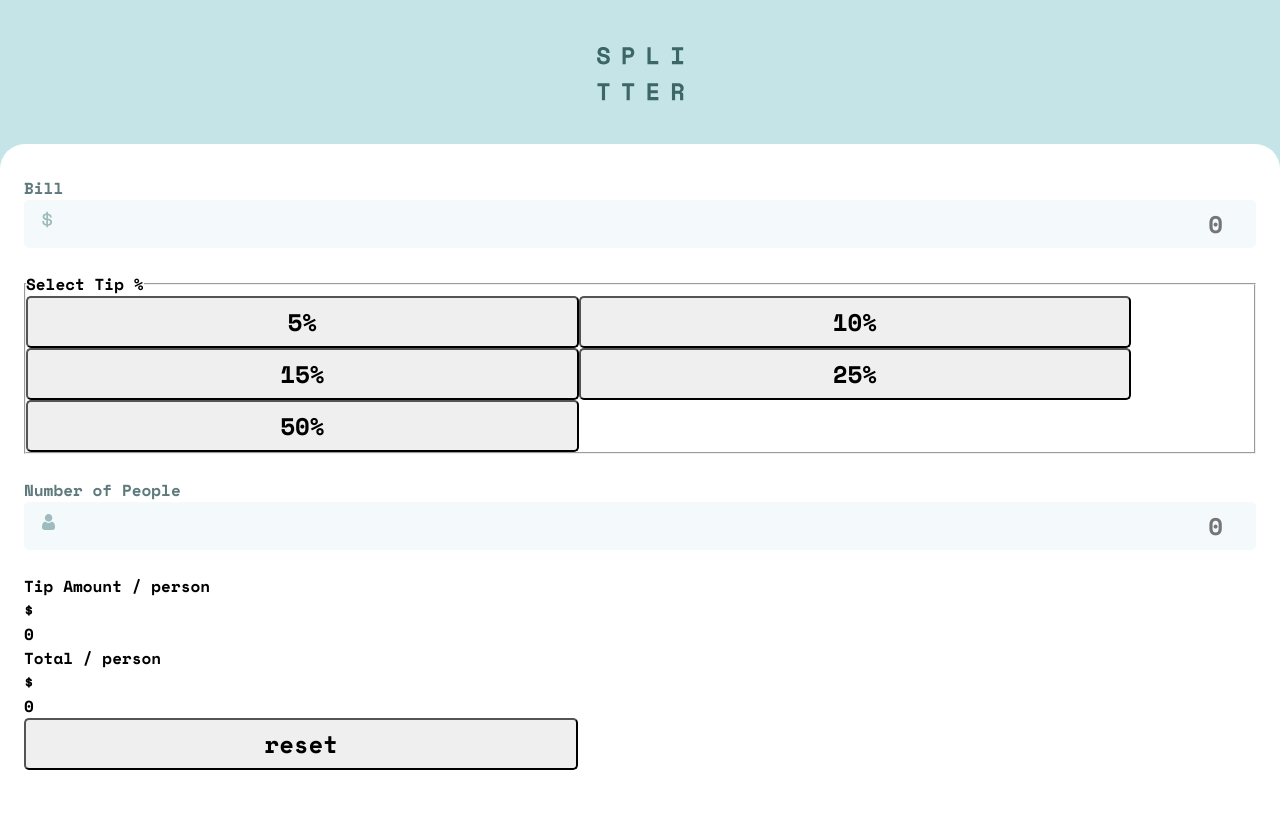
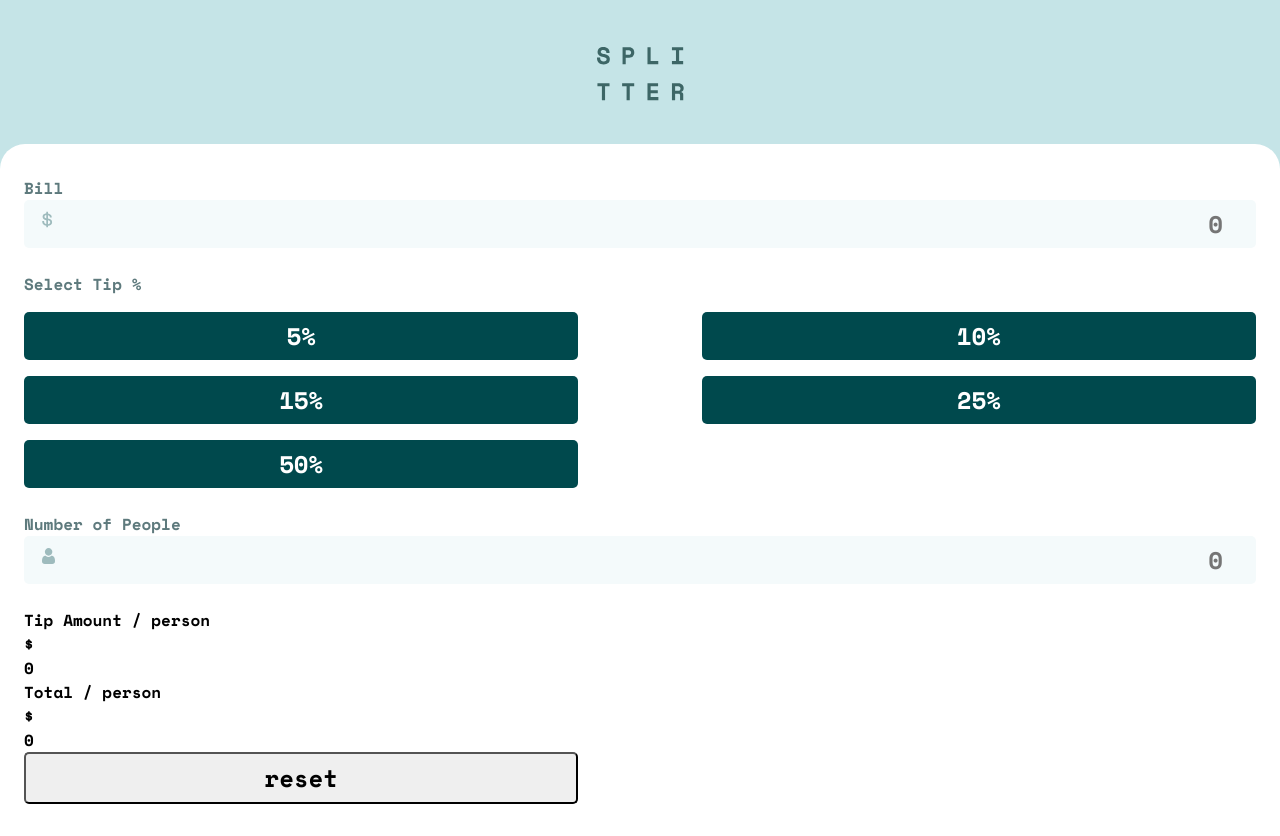
Before and after one commit to Aditi-Sawardekar/tip-calculator-app, a React (Vite) app: page / in a window 1280 px wide. Before the commit the page ends 802 px from the top, so only its background shows below. Built offline with nearby package versions, Linux system fonts and the light colour scheme.

Commit message:
Refactor AppButton to always apply default styles, and add specific styles when provided

```diff
--- /dev/null
+++ b/src/components/PercentageButtons/PercentageButtons.module.css
@@ -0,0 +1,12 @@
+.percentageButtonsContainer {
+  color: hsl(186, 14%, 43%);
+  border: none;
+  display: flex;
+  flex-flow: row wrap;
+  justify-content: space-between;
+  gap: 1rem;
+}
+
+.percentageButtonsContainer legend {
+  margin-bottom: 1rem;
+}
--- a/src/components/PercentageButtons/PercentageButtons.tsx
+++ b/src/components/PercentageButtons/PercentageButtons.tsx
@@ -1,4 +1,6 @@
 import AppButton from "../AppButton/AppButton";
+
+import styles from "./PercentageButtons.module.css";
 
 interface PercentageButtonsProps {
   onClick: (percentage: number) => void;
@@ -8,13 +10,14 @@ export default function PercentageButtons({ onClick }: PercentageButtonsProps) {
   const percentageValues = [5, 10, 15, 25, 50];
   return (
     <>
-      <fieldset>
+      <fieldset className={styles.percentageButtonsContainer}>
         <legend>Select Tip %</legend>
         {percentageValues.map((percentage) => {
           return (
             <AppButton
               key={percentage}
               type="button"
+              className="primary"
               label={`${percentage}%`}
               onClick={() => onClick(percentage)}
             />
```
